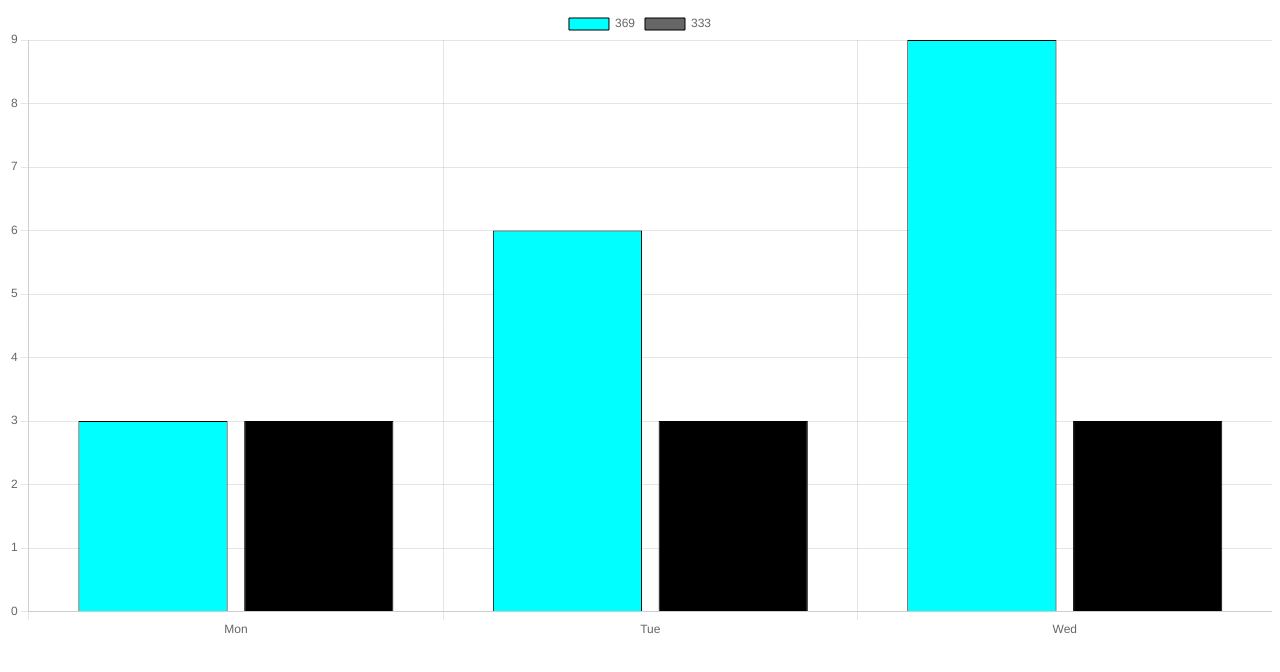
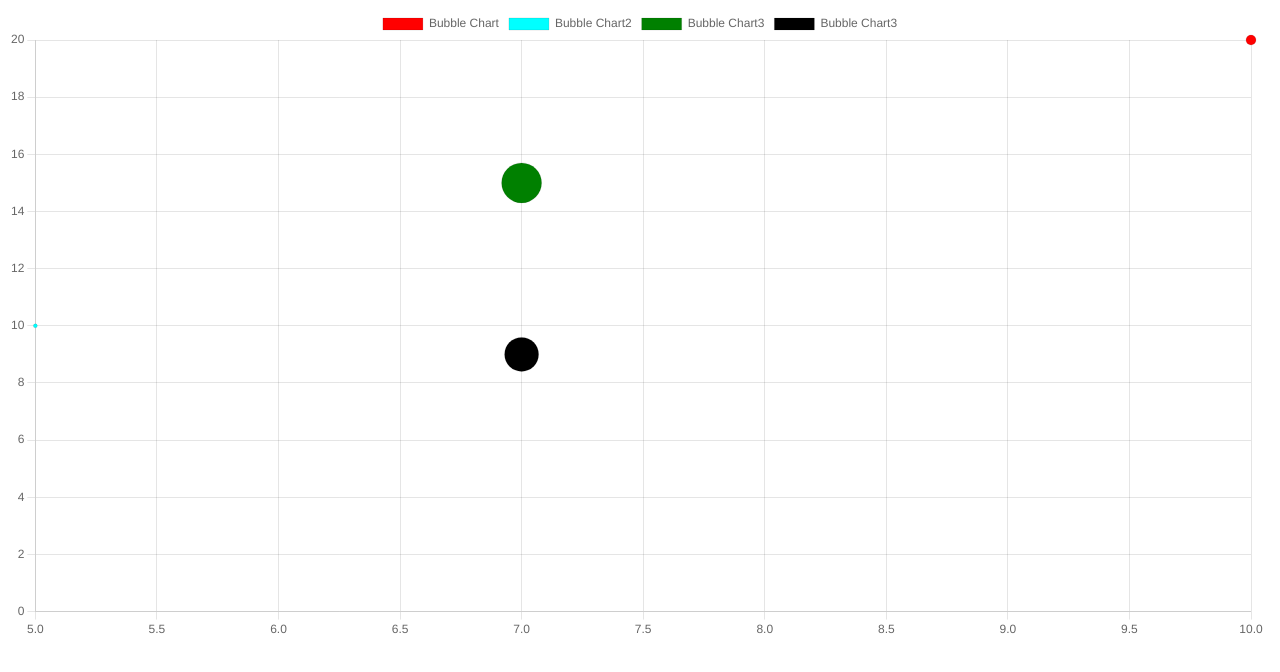
Before and after one commit to onifernando1/charts, a React (Create React App) app in the folder charts/: page / in a window 1280 px wide. Shown: the top 672 px of the page. Built offline with nearby package versions, Linux system fonts and the light colour scheme.

Commit message:
bubble graphs

```diff
--- a/charts/src/App.js
+++ b/charts/src/App.js
@@ -1,12 +1,14 @@
 import React from "react";
 import LineGraph from "./components/LineGraph";
 import BarChart from "./components/BarChart";
+import BubbleChart from "./components/BubbleChart";
 
 function App() {
   return (
     <div>
       {/* <LineGraph /> */}
-      <BarChart />
+      {/* <BarChart /> */}
+      <BubbleChart />
     </div>
   );
 }
--- /dev/null
+++ b/charts/src/components/BubbleChart.js
@@ -0,0 +1,59 @@
+import React from "react";
+import { Bubble } from "react-chartjs-2";
+import {
+  Chart as ChartJS,
+  LinearScale, // y axis
+  PointElement,
+  Legend,
+  Tooltip,
+} from "chart.js";
+
+ChartJS.register(
+  LinearScale, // y axis
+  PointElement,
+  Legend,
+  Tooltip
+);
+
+function BubbleChart() {
+  const data = {
+    labels: ["label", "label"],
+    datasets: [
+      {
+        label: "Bubble Chart",
+        data: [{ x: 10, y: 20, r: 5 }],
+        backgroundColor: "red",
+      },
+      {
+        label: "Bubble Chart2",
+        data: [{ x: 5, y: 10, r: 2 }],
+        backgroundColor: "aqua",
+      },
+      {
+        label: "Bubble Chart3",
+        data: [{ x: 7, y: 15, r: 20 }],
+        backgroundColor: "green",
+      },
+      {
+        label: "Bubble Chart3",
+        data: [{ x: 7, y: 9, r: 17 }],
+        backgroundColor: "black",
+      },
+    ],
+  };
+
+  const options = {
+    scales: {
+      y: {
+        beginAtZero: true,
+      },
+    },
+  };
+  return (
+    <div className="bubble-chart">
+      <Bubble data={data} options={options} />
+    </div>
+  );
+}
+
+export default BubbleChart;
```
Also changed, not shown: charts/src/components/Overview.js (added), charts/src/components/PriceHistory.js (added).
